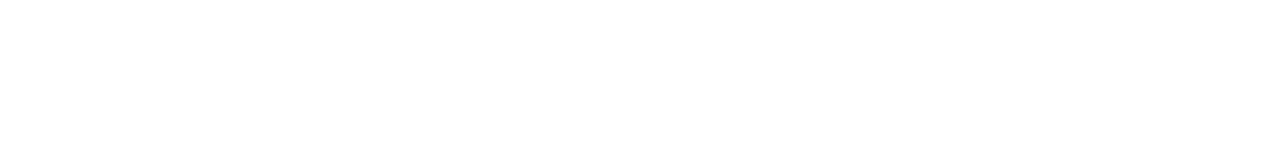
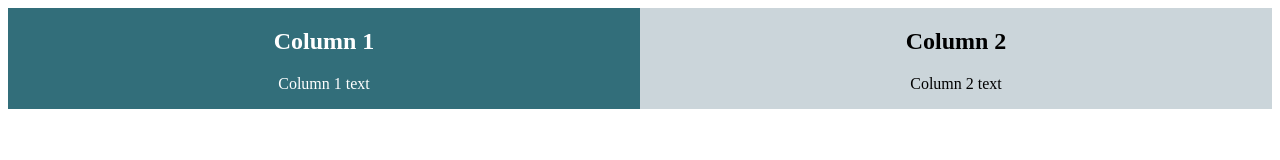
Before and after one commit to pgarcia26/trial, a plain HTML site: page index.html in a window 1280 px wide. Drawn offline with Linux system fonts and the light colour scheme.

Commit message:
table added

```diff
--- a/CSS/stylesheet.css
+++ b/CSS/stylesheet.css
@@ -0,0 +1,11 @@
+.column {
+  float: left;
+  width: 50%;
+  text-align: center;
+}
+
+.row:after {
+  content: "";
+  display: table;
+  clear: both;
+}
--- a/index.html
+++ b/index.html
@@ -5,6 +5,15 @@
     <link rel="stylesheet" href="./CSS/stylesheet.css"
   </head>
   <body>
-
+    <div class="row">
+        <div class="column" style="background-color: #326e7a; color: #ffffff;">
+            <h2>Column 1</h2>
+            <p>Column 1 text</p>
+        </div>
+        <div class="column" style="background-color: #cbd5da;">
+            <h2>Column 2</h2>
+            <p>Column 2 text</p>
+        </div>
+    </div>
   </body>
 </html>
```
